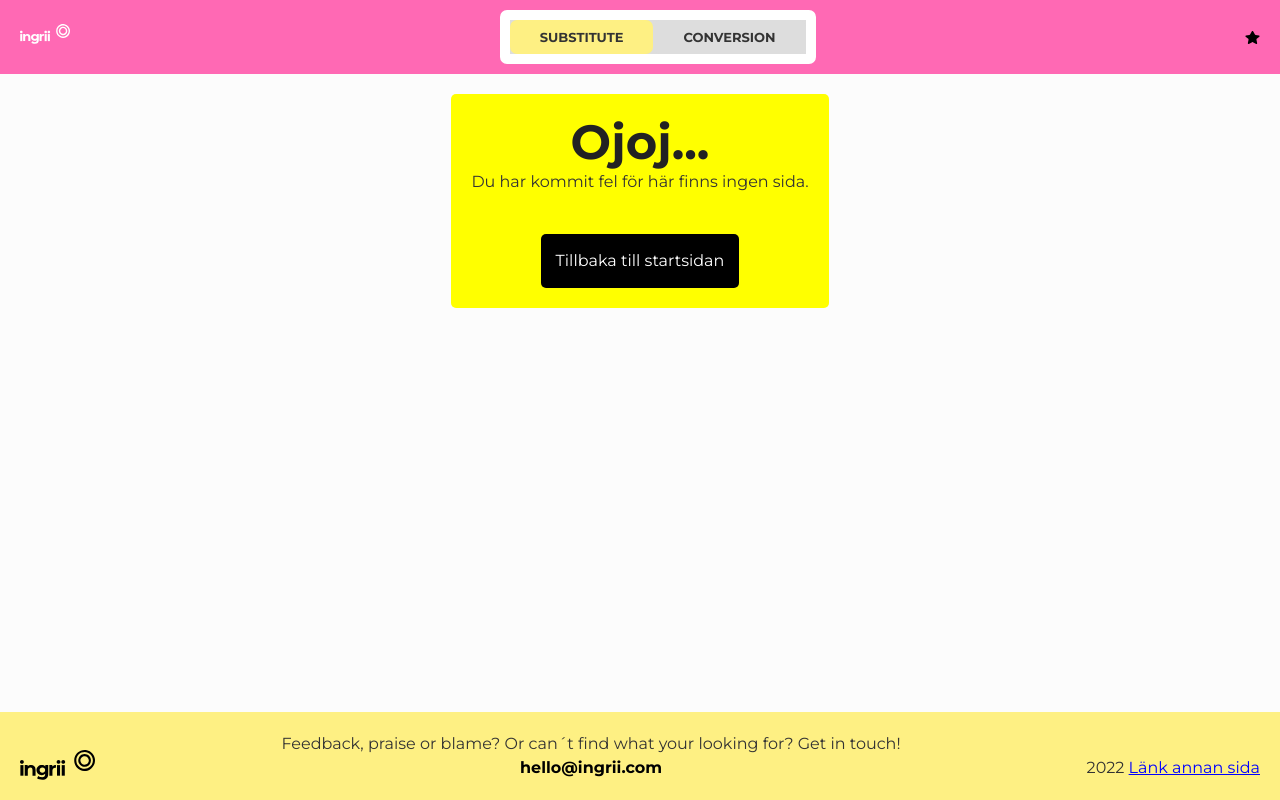
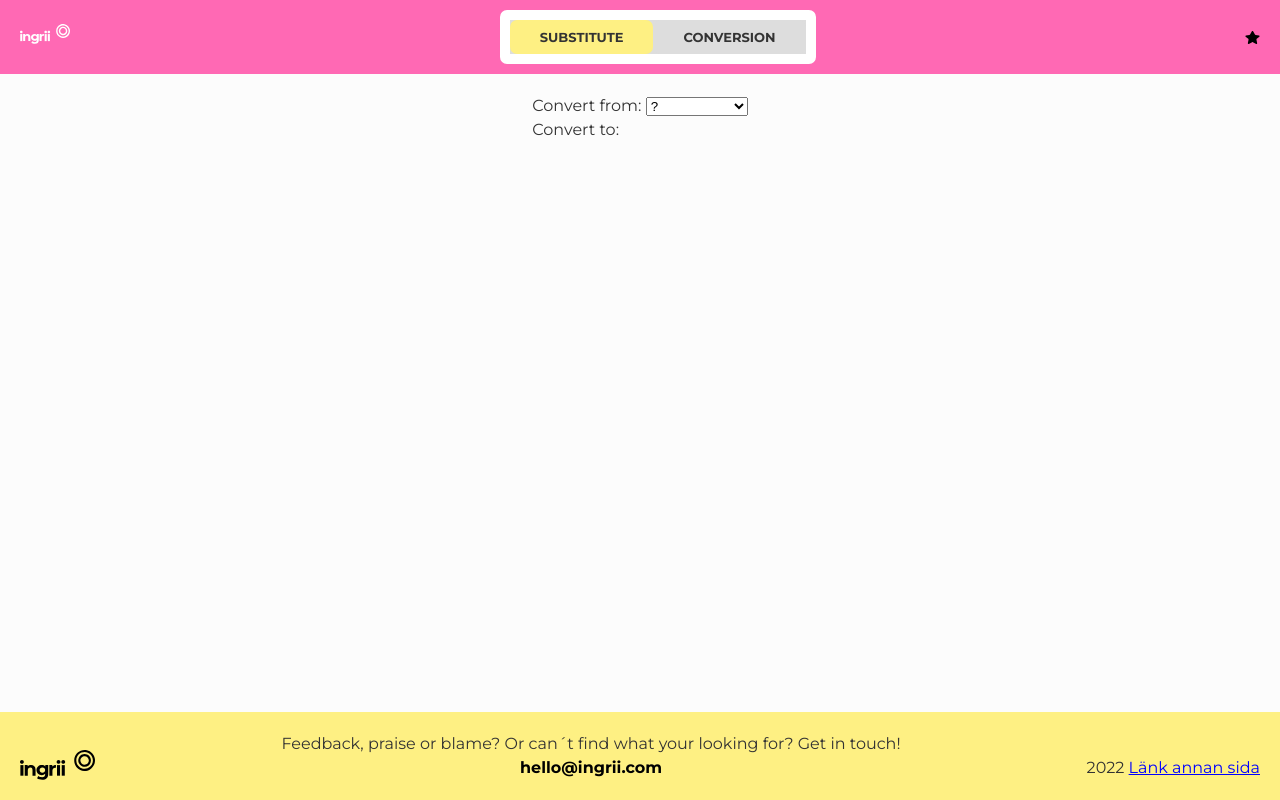
Before and after one commit to Annaaste/reactproject, a Next.js app: page /convert/MeasureSelect in a window 1280 px wide. Before the commit this address had no page. Built offline with nearby package versions, Linux system fonts and the light colour scheme.

Commit message:
MeasureSelect.jsx added

```diff
--- /dev/null
+++ b/pages/convert/MeasureSelect.jsx
@@ -0,0 +1,61 @@
+import React from 'react'
+import SubSelect from './SubSelect'
+import measures from './measures'
+
+const MeasureSelect = ({measurement, setMeasurement, unit, setUnitA, setUnitB}) => {
+  const onSelectChange = (value) => {
+    changeUnit(value)
+    setMeasurement(value)
+  }
+
+  const changeUnit = (value) => {
+    let {a, b, c} = measures
+    value = value === "b" ? "dL" : value
+    value = value === "c" ? "g" : value
+
+    switch (value) {
+      case "a":
+        setUnitA(a.set1["?"])
+        setUnitB(a.set1["?"])
+        break
+      case "dL":
+        setUnitA(b.set1["Liters"])
+        setUnitB(b.set1["Deciliters"])
+        break
+      case "mL":
+        setUnitA(b.set2["LitersML"])
+        setUnitB(b.set2["Milliliters"])
+        break
+      case "g":
+        setUnitA(c.set1["Kilograms"])
+        setUnitB(c.set1["Grams"])
+        break
+      case "lbs":
+        setUnitA(c.set2["KilogramsLBS"])
+        setUnitB(c.set2["Pounds"])
+        break
+      default:
+        break
+    }
+  }
+
+  return (
+    <div>
+      <label htmlFor="measurements">Convert from: </label>
+        <select name="measurements" id="measurements" onChange={({target}) => onSelectChange(target.value)}>
+          <option value="a">?</option>
+          <option value="b">LITERS</option>
+          <option value="c">KILOGRAMS</option>
+        </select>
+        <div>
+        <label htmlFor="measurements">Convert to: </label>
+        {["b", "c"].includes(measurement)
+          ? <SubSelect measurement={measurement} changeUnit={changeUnit} unit={unit}/>
+          : null
+        }
+        </div>
+    </div>
+  )
+}
+
+export default MeasureSelect
```
